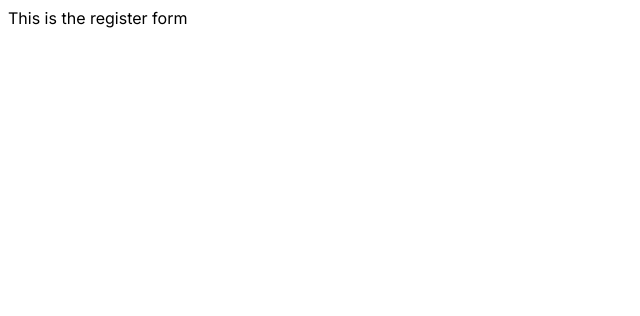
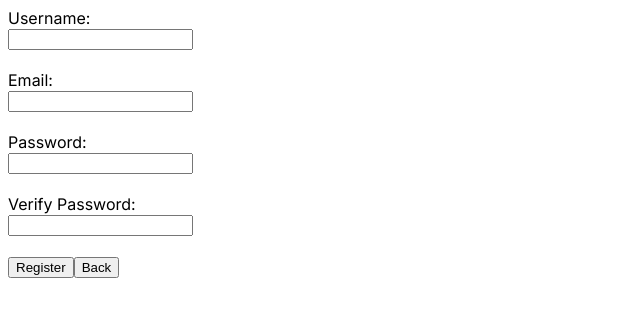
Before and after one commit to aguo312/Discussion-Forum, a Next.js app in the folder client/: page / in a window 1280 px wide. Both pictures are taken after a click on the button "Register". Shown: the top 316 px of the page, without its empty margins (0-640 px from the left). Built offline with nearby package versions, Linux system fonts and the light colour scheme.

Commit message:
initial setup register form

```diff
--- a/client/app/components/RegisterForm.js
+++ b/client/app/components/RegisterForm.js
@@ -1,5 +1,144 @@
-const RegisterForm = () => {
-  return <>This is the register form</>;
+import { useEffect, useState } from "react";
+
+const RegisterForm = (props) => {
+  const [user, setUser] = useState("");
+  const [email, setEmail] = useState("");
+  const [password, setPassword] = useState("");
+  const [verify, setVerify] = useState("");
+
+  const [emptyUser, setEmptyUser] = useState(true);
+  const [emptyEmail, setEmptyEmail] = useState(true);
+  const [emptyPassword, setEmptyPassword] = useState(true);
+  const [emptyVerify, setEmptyVerify] = useState(true);
+  const [emailName, setEmailName] = useState("");
+  const [emailDomain, setEmailDomain] = useState("");
+  const [invalidEmail, setInvalidEmail] = useState(true);
+  const [invalidPassword, setInvalidPassword] = useState(true);
+  const [passwordMismatch, setPasswordMismatch] = useState(false);
+  const [errorDetected, setErrorDetected] = useState(true);
+
+  useEffect(() => setEmptyUser(user.length < 1), [user]);
+  useEffect(() => setEmptyEmail(email.length < 1), [email]);
+  useEffect(() => setEmptyPassword(password.length < 1), [password]);
+  useEffect(() => setEmptyVerify(verify.length < 1), [verify]);
+  useEffect(() => {
+    const emailSplit = email.split("@");
+    if (emailSplit.length === 2) {
+      setEmailName(emailSplit[0]);
+      setEmailDomain(emailSplit[1]);
+    } else {
+      setEmailName("");
+      setEmailDomain("");
+    }
+  }, [email]);
+  useEffect(() => {
+    const emailDomainSplit = emailDomain.split(".");
+    const validPartitionLength = emailDomainSplit.every((s) => s.length > 0);
+    const validEndLength =
+      emailDomainSplit.length >= 2 &&
+      emailDomainSplit[emailDomainSplit.length - 1].length >= 2
+        ? true
+        : false;
+    setInvalidEmail(!(validPartitionLength && validEndLength));
+  }, [emailDomain]);
+  useEffect(
+    () =>
+      setInvalidPassword(
+        password.includes(user) || password.includes(emailName)
+      ),
+    [user, emailName, password]
+  );
+  useEffect(() => setPasswordMismatch(password !== verify), [password, verify]);
+  useEffect(
+    () =>
+      setErrorDetected(
+        emptyUser ||
+          emptyEmail ||
+          emptyPassword ||
+          emptyVerify ||
+          invalidEmail ||
+          invalidPassword ||
+          passwordMismatch
+      ),
+    [
+      emptyUser,
+      emptyEmail,
+      emptyPassword,
+      emptyVerify,
+      invalidEmail,
+      invalidPassword,
+      passwordMismatch,
+    ]
+  );
+
+  const handleUserChange = (e) => setUser(e.target.value);
+  const handleEmailChange = (e) => setEmail(e.target.value);
+  const handlePasswordChange = (e) => setPassword(e.target.value);
+  const handleVerifyChange = (e) => setVerify(e.target.value);
+
+  const handleClickRegister = (e) => {
+    e.preventDefault();
+    let error = "Problems detected!\n";
+    if (errorDetected) {
+      if (emptyUser) {
+        error += "Username field is empty.\n";
+      }
+      if (emptyEmail) {
+        error += "Email field is empty.\n";
+      } else if (invalidEmail) {
+        error += "Email is invalid.\n";
+      }
+      if (emptyPassword) {
+        error += "Password field is empty.\n";
+      } else if (invalidPassword) {
+        error += "Password contains username or email id.\n";
+      }
+      if (emptyVerify) {
+        error += "Verify Password field is empty.\n";
+      } else if (passwordMismatch) {
+        error += "Passwords do not match.\n";
+      }
+      alert(error);
+    } else {
+      console.log("checking register");
+    }
+  };
+
+  const handleClickBack = () => props.showRegister(false);
+
+  return (
+    <>
+      <form>
+        <label>
+          Username: <br />
+          <input onChange={handleUserChange}></input>
+        </label>
+        <br />
+        <br />
+        <label>
+          Email:
+          <br />
+          <input onChange={handleEmailChange}></input>
+        </label>
+        <br />
+        <br />
+        <label>
+          Password: <br />
+          <input type="password" onChange={handlePasswordChange}></input>
+        </label>
+        <br />
+        <br />
+        <label>
+          Verify Password: <br />
+          <input type="password" onChange={handleVerifyChange}></input>
+        </label>
+        <br />
+        <br />
+        <button onClick={handleClickRegister}>Register</button>
+        <button onClick={handleClickBack}>Back</button>
+      </form>
+    </>
+  );
 };
 
 export default RegisterForm;
--- a/client/app/layout.js
+++ b/client/app/layout.js
@@ -4,7 +4,7 @@ import "./globals.css";
 const inter = Inter({ subsets: ["latin"] });
 
 export const metadata = {
-  title: "Create Next App",
+  title: "Discussion Forum",
   description: "Generated by create next app",
 };
 
--- a/client/app/page.js
+++ b/client/app/page.js
@@ -16,7 +16,7 @@ export default function Home() {
   return (
     <>
       {welcome && <Welcome showRegister={setRegister}></Welcome>}
-      {register && <RegisterForm />}
+      {register && <RegisterForm showRegister={setRegister}></RegisterForm>}
     </>
   );
 }
```
